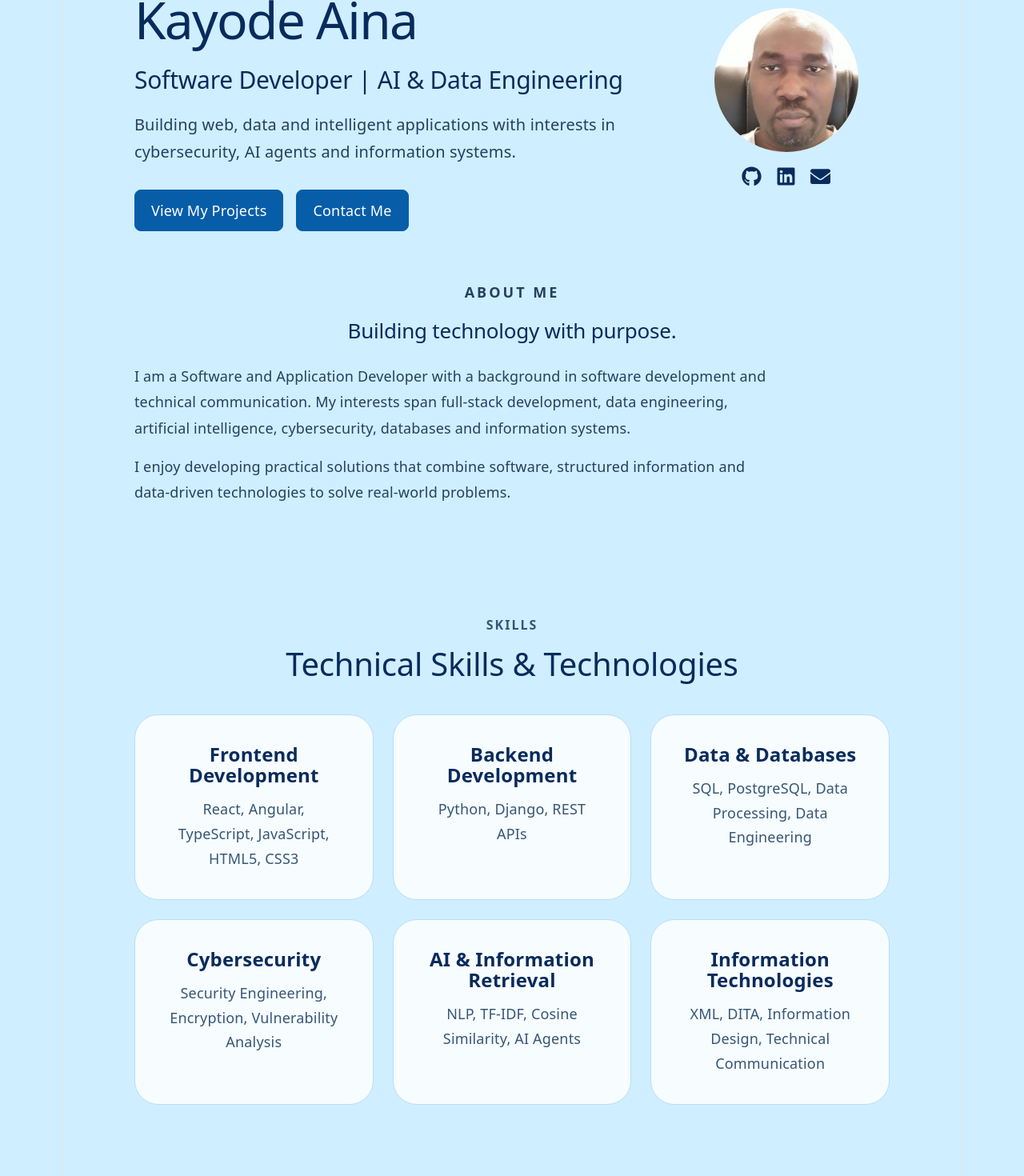
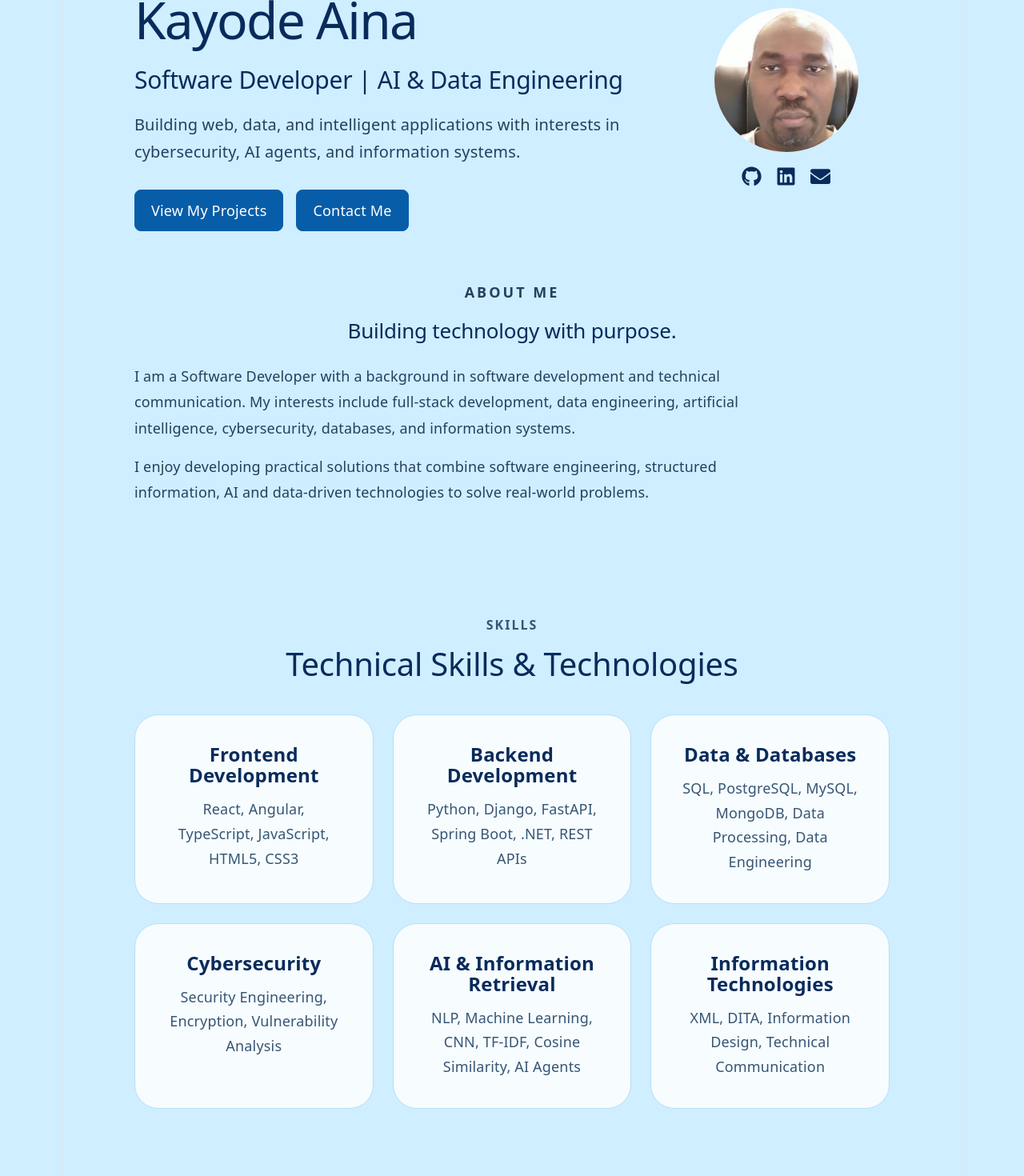
Before and after one commit to kayodeaina/kayode-aina-portfolio, a React (Vite) app: page / in a window 1280 px wide. Shown: the part 180-1650 px from the top of the page at 80% size. Built offline with nearby package versions, Linux system fonts and the light colour scheme.

Commit message:
Update App.tsx

```diff
--- a/src/App.tsx
+++ b/src/App.tsx
@@ -91,8 +91,8 @@ function App() {
     {/* Short professional summary explaining
         the main areas of technology interests */}
     <p className="hero-description">
-      Building web, data and intelligent applications with interests
-      in cybersecurity, AI agents and information systems.
+      Building web, data, and intelligent applications with interests
+      in cybersecurity, AI agents, and information systems.
     </p>
 
     {/* Call-to-action buttons.
@@ -150,16 +150,16 @@ function App() {
                   {/* First paragraph summarises my
                 professional and academic background */}
           <p>
-            I am a Software and Application Developer with a background in
-            software development and technical communication. My interests span
-            full-stack development, data engineering, artificial
-            intelligence, cybersecurity, databases and information systems.
+            I am a Software Developer with a background in software
+             development and technical communication. My interests include
+             full-stack development, data engineering, artificial intelligence,
+             cybersecurity, databases, and information systems.
           </p>
 
           <p>
-            I enjoy developing practical solutions that combine software,
-            structured information and data-driven technologies to solve
-            real-world problems.
+            I enjoy developing practical solutions that combine
+             software engineering, structured information,
+             AI and data-driven technologies to solve real-world problems.
           </p>
         </div>
       </section>
@@ -213,7 +213,7 @@ function App() {
               <div className="skill-card">
                 <h3>Backend Development</h3>
                 <p>
-                  Python, Django, REST APIs
+                  Python, Django, FastAPI, Spring Boot, .NET, REST APIs
                 </p>
               </div>
 
@@ -226,7 +226,7 @@ function App() {
               <div className="skill-card">
                 <h3>Data & Databases</h3>
                 <p>
-                  SQL, PostgreSQL, Data Processing, Data Engineering
+                  SQL, PostgreSQL, MySQL, MongoDB, Data Processing, Data Engineering
                 </p>
               </div>
 
@@ -252,7 +252,7 @@ function App() {
               <div className="skill-card">
                 <h3>AI & Information Retrieval</h3>
                 <p>
-                  NLP, TF-IDF, Cosine Similarity, AI Agents
+                 NLP, Machine Learning, CNN, TF-IDF, Cosine Similarity, AI Agents
                 </p>
               </div>
 
@@ -321,9 +321,7 @@ function App() {
 
                 {/* Full project title */}
                 <h3>
-                  Enhancing Search and Retrieval of Structured Cybersecurity
-                  Vulnerability Documentation Using DITA XML and Natural
-                  Language Processing
+                  Cybersecurity Vulnerability Search & Retrieval System
                 </h3>
 
                 {/* Short explanation of the project */}
@@ -343,8 +341,7 @@ function App() {
                   <span>NLP — text preprocessing and standardization</span>
                   <span>TF-IDF — text feature extraction</span>
                   <span>Cosine Similarity — document retrieval and ranking</span>
-                  <span>Cybersecurity — Security contingency planning, vulnerability information
-                    analysis and Encryption</span>
+                  <span>Cybersecurity — security contingency planning, vulnerability analysis, and encryption</span>
                 </div>
 
                 <div className="project-links">
@@ -444,7 +441,7 @@ function App() {
                     the purpose and technology of the project */}
                 <p className="project-description">
                   Developed a web-based diabetes screening application using
-                  Python, Django and a Convolutional Neural Network (CNN) to
+                  Python, Django, and a Convolutional Neural Network (CNN) to
                   analyse retinal images. The application provides a web
                   interface for submitting retinal images and presenting
                   screening results generated by the CNN-based image
@@ -461,7 +458,7 @@ function App() {
                   <span>CNN — retinal image classification</span>
                   <span>Deep Learning — model training and prediction</span>
                   <span>Image Processing — preparation of retinal images</span>
-                  <span>Retinal Imaging — input image-data for diabetes screening</span>
+                  <span>Retinal Imaging — input image data for diabetes screening</span>
 
                 </div>
                     <div className="project-links">
@@ -521,14 +518,22 @@ function App() {
 
                 </div>
                       <div className="project-links">
-                        <a href="#" target="_blank" rel="noreferrer">
-                          View Project
-                        </a>
+                        <a
+                             href="https://github.com/kayodeaina/cybersecurity-dita-nlp"
+                             target="_blank"
+                             rel="noreferrer"
+                           >
+                             View Project
+                           </a>
 
-                        <a href="#" target="_blank" rel="noreferrer">
-                          GitHub
-                        </a>
-                      </div>
+                              <a
+                               href="https://github.com/kayodeaina/cybersecurity-dita-nlp"
+                               target="_blank"
+                               rel="noreferrer"
+                             >
+                               GitHub
+                             </a>
+                        </div>
               </article>
             </div>
           </div>
@@ -576,8 +581,8 @@ function App() {
            {/* Summarises the IT support responsibilities
                 performed in this role */}
             <p className="experience-description">
-              Provided technical support for computer systems, software and user
-              issues, including troubleshooting, system setup and general IT
+              Provided technical support for computer systems, software, and user
+              issues, including troubleshooting, system setup, and general IT
               support activities.
             </p>
       </article>
@@ -599,8 +604,8 @@ function App() {
 
     <p className="contact-intro">
       I'm open to opportunities in software development,
-      data engineering and AI where I can apply my technical skills,
-      project experience and problem-solving background. Feel free
+      data engineering, and AI where I can apply my technical skills,
+      project experience, and problem-solving background. Feel free
       to get in touch.
     </p>
 
```
